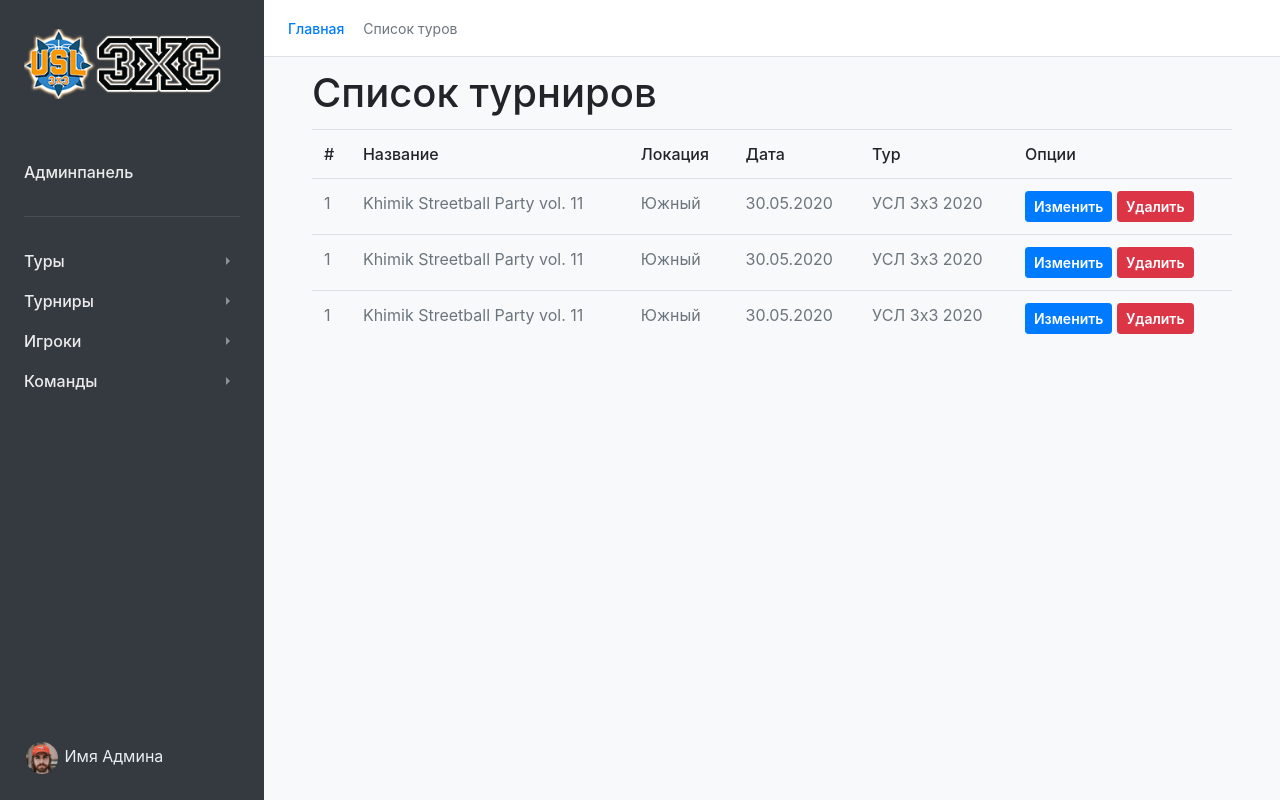
After one commit to BohdanBortnytskyi/streetball, a PHP site: page /events-list.php in a window 1280 px wide. The commit adds this page. Run offline with PHP 8.4, Linux system fonts and the light colour scheme.

Commit message:
Список туров, список турниров

```diff
--- /dev/null
+++ b/events-list.php
@@ -0,0 +1,128 @@
+<!doctype html>
+<html lang="ru">
+
+  <?php
+    // Конфигурация БД
+    include $_SERVER['DOCUMENT_ROOT'] . '/configs/db.php';
+
+    // Head
+    include $_SERVER['DOCUMENT_ROOT'] . '/parts/header.php';
+  ?>
+
+  <body>
+
+    <div class="layout layout-nav-side">
+
+      <?php
+        // Главное боковое меню
+        include $_SERVER['DOCUMENT_ROOT'] . '/parts/navbar-admin.php';
+      ?>
+
+      <div class="main-container">
+        <!-- Хлебные крошки и кнопка Настройки -->
+        <div class="navbar bg-white breadcrumb-bar">
+          <nav aria-label="breadcrumb">
+            <ol class="breadcrumb">
+              <li class="breadcrumb-item"><a href="/">Главная</a>
+              </li>
+              <li class="breadcrumb-item active" aria-current="page">Список туров</li>
+            </ol>
+          </nav>
+        </div>
+        <div class="container">
+          <div class="row justify-content-center">
+            <div class="col-12 m-2">
+              <h1>Список турниров</h1>
+              <table class="table">
+                <thead>
+                  <tr>
+                    <th scope="col">#</th>
+                    <th scope="col">Название</th>
+                    <th scope="col">Локация</th>
+                    <th scope="col">Дата</th>
+                    <th scope="col">Тур</th>
+                    <th scope="col">Опции</th>
+                  </tr>
+                </thead>
+                <tbody>
+                  <tr>
+                    <td>1</td>
+                    <td>Khimik Streetball Party vol. 11</td>
+                    <td>Южный</td>
+                    <td>30.05.2020</td>
+                    <td>УСЛ 3х3 2020</td>
+                    <td>
+                      <a href="#" title="Редактировать турнир" class="btn btn-primary btn-sm">
+                          Изменить
+                      </a>
+                      <button type="button" title="Удалить турнир" class="btn btn-danger btn-sm" style="cursor:pointer;">
+                          Удалить
+                      </button>
+                    </td>
+                  </tr>
+                  <tr>
+                    <td>1</td>
+                    <td>Khimik Streetball Party vol. 11</td>
+                    <td>Южный</td>
+                    <td>30.05.2020</td>
+                    <td>УСЛ 3х3 2020</td>
+                    <td>
+                      <a href="#" title="Редактировать турнир" class="btn btn-primary btn-sm">
+                          Изменить
+                      </a>
+                      <button type="button" title="Удалить турнир" class="btn btn-danger btn-sm" style="cursor:pointer;">
+                          Удалить
+                      </button>
+                    </td>
+                  </tr>
+                  <tr>
+                    <td>1</td>
+                    <td>Khimik Streetball Party vol. 11</td>
+                    <td>Южный</td>
+                    <td>30.05.2020</td>
+                    <td>УСЛ 3х3 2020</td>
+                    <td>
+                      <a href="#" title="Редактировать турнир" class="btn btn-primary btn-sm">
+                          Изменить
+                      </a>
+                      <button type="button" title="Удалить турнир" class="btn btn-danger btn-sm" style="cursor:pointer;">
+                          Удалить
+                      </button>
+                    </td>
+                  </tr>
+
+                </tbody>
+              </table>
+            </div>
+          </div>
+        </div>
+      </div>
+    </div>
+
+    <!-- Required vendor scripts (Do not remove) -->
+    <script type="text/javascript" src="assets/js/jquery.min.js"></script>
+    <script type="text/javascript" src="assets/js/popper.min.js"></script>
+    <script type="text/javascript" src="assets/js/bootstrap.js"></script>
+
+    <!-- Optional Vendor Scripts (Remove the plugin script here and comment initializer script out of index.js if site does not use that feature) -->
+
+    <!-- Autosize - resizes textarea inputs as user types -->
+    <script type="text/javascript" src="assets/js/autosize.min.js"></script>
+    <!-- Flatpickr (calendar/date/time picker UI) -->
+    <script type="text/javascript" src="assets/js/flatpickr.min.js"></script>
+    <!-- Prism - displays formatted code boxes -->
+    <script type="text/javascript" src="assets/js/prism.js"></script>
+    <!-- Shopify Draggable - drag, drop and sort items on page -->
+    <script type="text/javascript" src="assets/js/draggable.bundle.legacy.js"></script>
+    <script type="text/javascript" src="assets/js/swap-animation.js"></script>
+    <!-- Dropzone - drag and drop files onto the page for uploading -->
+    <script type="text/javascript" src="assets/js/dropzone.min.js"></script>
+    <!-- List.js - filter list elements -->
+    <script type="text/javascript" src="assets/js/list.min.js"></script>
+
+    <!-- Required theme scripts (Do not remove) -->
+    <script type="text/javascript" src="assets/js/theme.js"></script>
+
+  </body>
+
+</html>
--- a/parts/navbar-admin.php
+++ b/parts/navbar-admin.php
@@ -38,7 +38,7 @@
             </li>
 
             <li class="nav-item">
-              <a class="nav-link" href="#">Создать новый</a>
+              <a class="nav-link" href="tours-new.php">Создать новый</a>
             </li>
 
           </ul>
@@ -53,11 +53,11 @@
           <ul class="nav nav-small flex-column">
 
             <li class="nav-item">
-              <a class="nav-link" href="#">Все турниры</a>
+              <a class="nav-link" href="events-list.php">Все турниры</a>
             </li>
 
             <li class="nav-item">
-              <a class="nav-link" href="#">Создать новый</a>
+              <a class="nav-link" href="events-new.php">Создать новый</a>
             </li>
 
           </ul>
```
Also changed, not shown: tours-list.php (+4 -3 lines).
